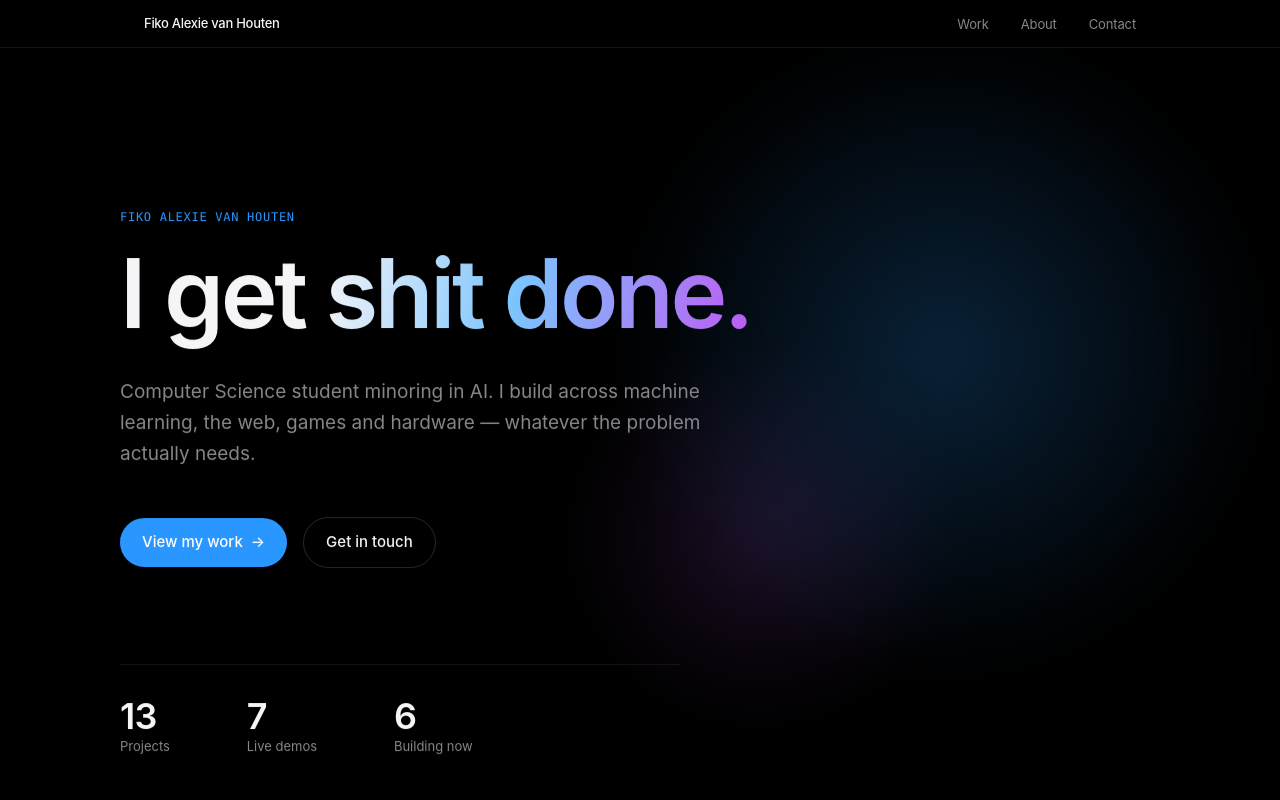
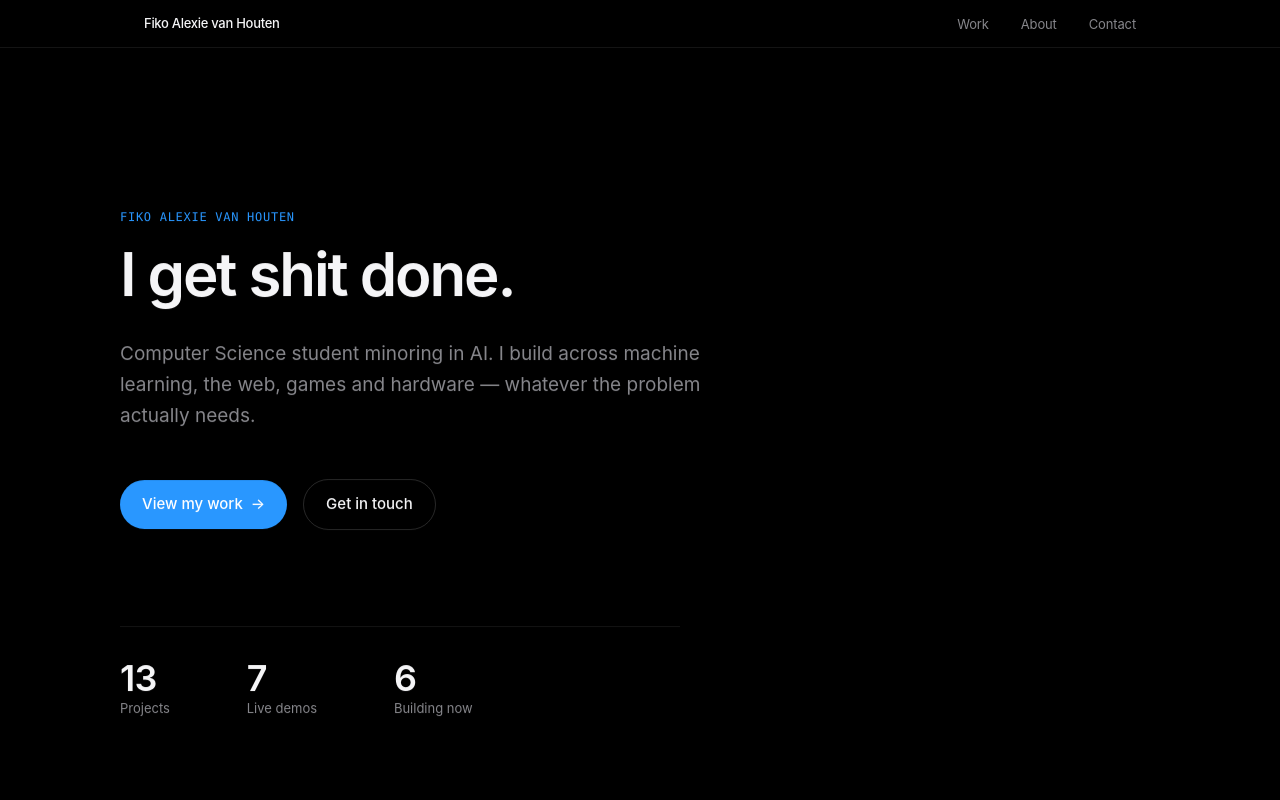
Before and after one commit to phuuun/portfolio, a React (Vite) app: page / in a window 1280 px wide. Shown: the top 800 px of the page. Built offline with nearby package versions, Linux system fonts and the light colour scheme.

Commit message:
Added BeeNoise to WIP

```diff
--- a/src/components/About.jsx
+++ b/src/components/About.jsx
@@ -22,14 +22,12 @@ export default function About() {
           <div className="about-content">
             <p className="about-lead">
               I'm a Computer Science student minoring in AI, building things across machine learning,
-              the web, games and hardware rather than sticking to one lane.
+              the web, games and hardware. Trust me, anything you give me, I'll handle.
             </p>
             <p className="about-body">
-              Lately that's meant tools for media literacy — spotting coordinated comment sections
-              and bot activity — alongside a fine-tuned RoBERTa toxicity classifier, an X-ray fracture
-              detector that deliberately skips deep learning, a Godot redstone simulator and an
-              Arduino basketball arcade. I care about tools that explain their answers and say so
-              when they don't know.
+              I pick up whatever the problem needs — a new framework, a speech model, an Arduino
+              sensor. What drives me is learning and understanding more, because the more I build,
+              the more I realise how little I actually know.
             </p>
           </div>
         </div>
--- a/src/components/Hero.css
+++ b/src/components/Hero.css
@@ -1,30 +1,10 @@
 /* Hero Section Styles */
 
 .hero-section {
-  position: relative;
-  overflow: hidden;
   padding: clamp(80px, 14vw, 160px) var(--space-md) clamp(60px, 9vw, 110px);
   min-height: calc(88vh - var(--nav-height));
   display: flex;
   align-items: center;
-}
-
-/* Slow-drifting accent glow behind the headline */
-.hero-glow {
-  position: absolute;
-  inset: -20% -10% auto auto;
-  width: min(900px, 110vw);
-  aspect-ratio: 1;
-  background:
-    radial-gradient(closest-side, rgba(41, 151, 255, 0.22), transparent 70%),
-    radial-gradient(closest-side at 30% 70%, rgba(191, 90, 242, 0.14), transparent 70%);
-  filter: blur(20px);
-  animation: hero-drift 18s ease-in-out infinite alternate;
-  pointer-events: none;
-}
-
-@keyframes hero-drift {
-  to { transform: translate(-8%, 10%) scale(1.1); }
 }
 
 .hero-container {
@@ -41,13 +21,6 @@
   line-height: var(--leading-tight);
   max-width: 960px;
   margin-bottom: var(--space-lg);
-}
-
-.hero-gradient {
-  background: linear-gradient(100deg, #f5f5f7 0%, #7cc4ff 45%, #bf5af2 100%);
-  -webkit-background-clip: text;
-  background-clip: text;
-  color: transparent;
 }
 
 .hero-statement {
--- a/src/components/Hero.jsx
+++ b/src/components/Hero.jsx
@@ -12,12 +12,11 @@ export default function Hero() {
   return (
     <>
       <section id="hero" className="hero-section" aria-label="Introduction">
-        <div className="hero-glow" aria-hidden="true" />
         <div className="hero-container reveal" ref={revealRef}>
           <p className="eyebrow">Fiko Alexie van Houten</p>
 
           <h1 className="hero-headline">
-            I get <span className="hero-gradient">shit done.</span>
+            I get shit done.
           </h1>
 
           <p className="hero-statement">
--- a/src/index.css
+++ b/src/index.css
@@ -26,7 +26,7 @@
   --font-family: -apple-system, BlinkMacSystemFont, "SF Pro Display", "SF Pro Text", "Inter", system-ui, sans-serif;
   --font-mono: ui-monospace, SFMono-Regular, "SF Mono", Menlo, Monaco, Consolas, monospace;
 
-  --text-hero: clamp(3rem, 7.5vw, 6rem);
+  --text-hero: clamp(2.25rem, 5vw, 3.75rem);
   --text-h1: clamp(2rem, 4.5vw, 3rem);
   --text-h2: clamp(1.5rem, 3vw, 2.25rem);
   --text-h3: 1.375rem;
```
